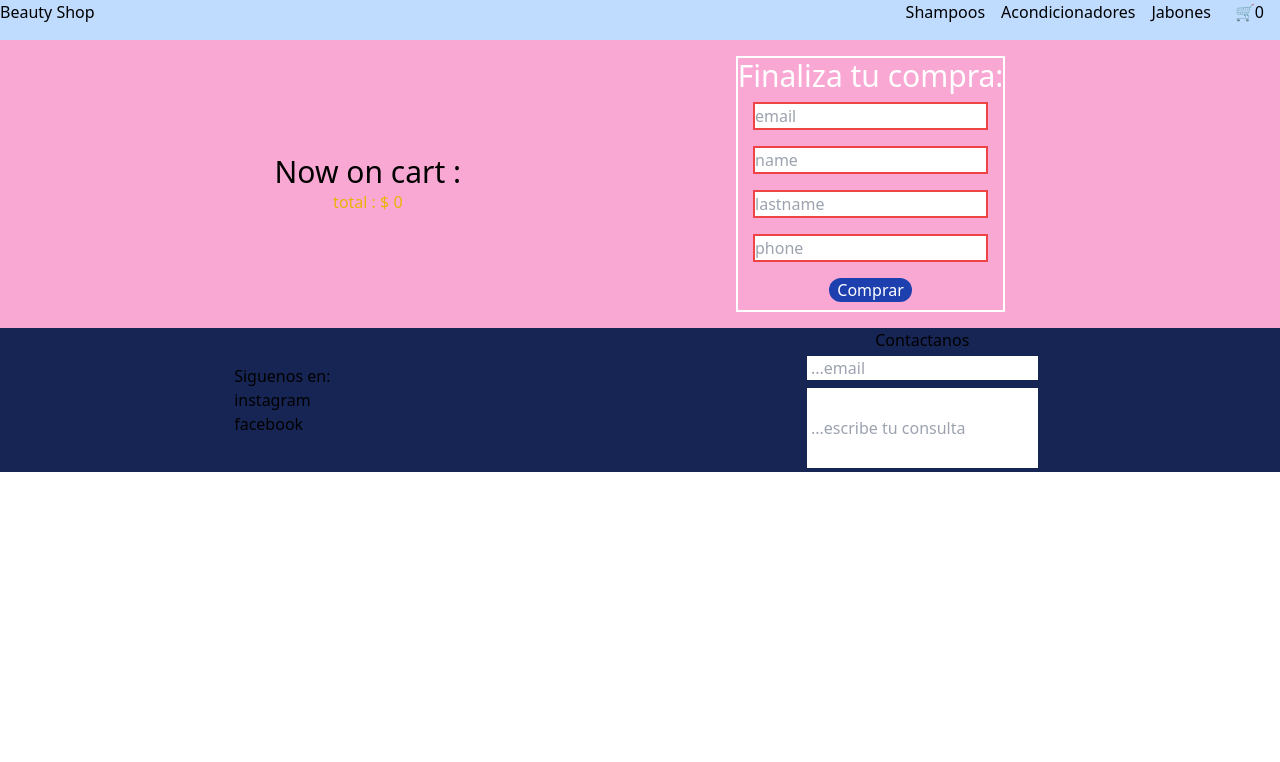
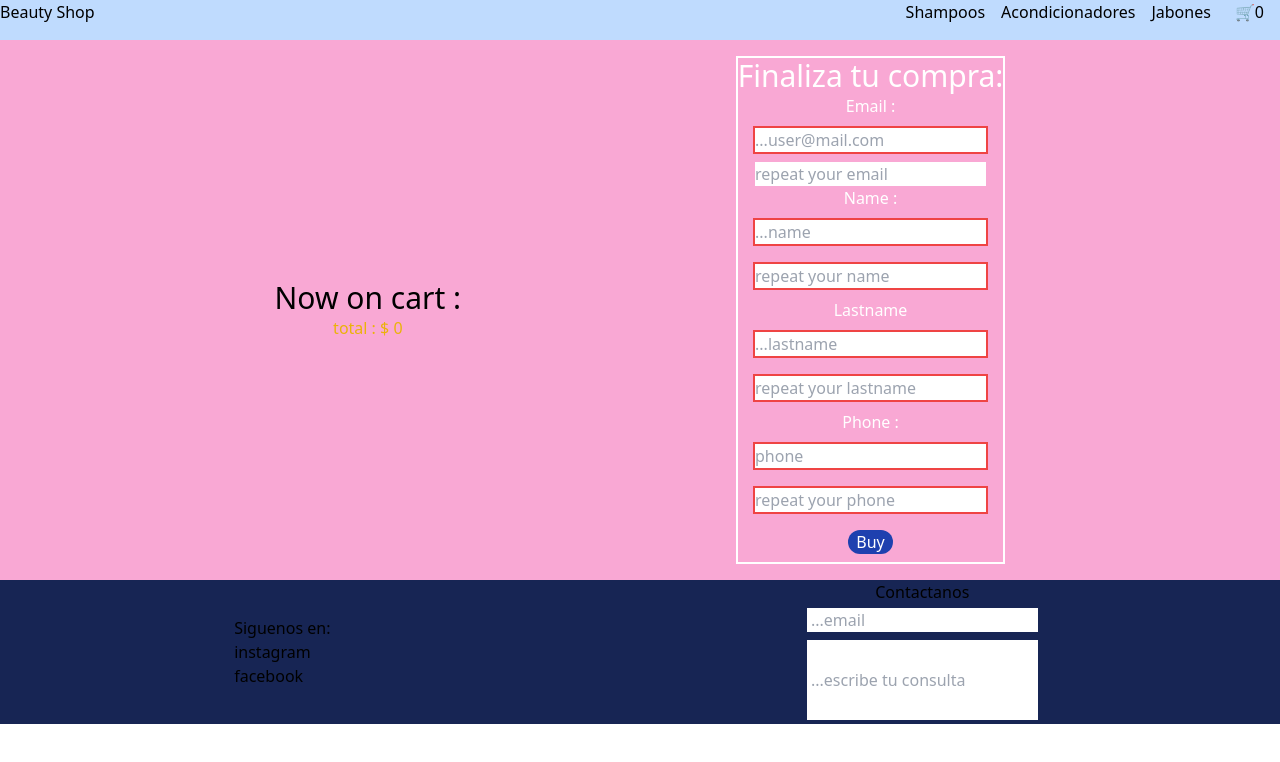
Before and after one commit to navifuentes/E-commerce-proyect, a React (Create React App) app in the folder my-app/: page /cart in a window 1280 px wide. Shown: the top 762 px of the page. Built offline with nearby package versions, Linux system fonts and the light colour scheme.

Commit message:
orders form validations

```diff
--- a/my-app/src/components/Counter/Counter.jsx
+++ /dev/null
@@ -1,60 +0,0 @@
-import { useState, useEffect, useRef } from "react";
-
-const Counter = (props) => {
-  const { initialValue = 0 } = props;
-
-  const [numero, setNumero] = useState(initialValue || 0);
-  const [nombre, setNombre] = useState("");
-  const [limitado, setLimitado] = useState(false);
-
-  const tittleDivRef = useRef("");
-
-  const handleTittleAdd = () => {
-    tittleDivRef.current.innerHTML = "Nuevo Titulo";
-  };
-
-  useEffect(() => {
-    if (numero >= 10) {
-      setLimitado(true);
-    }
-
-    return () => {
-      setLimitado(false);
-    };
-  }, [numero]);
-
-  //eventos onclick
-  const sumar = () => {
-    setNumero(numero + 1);
-  };
-  const restar = () => {
-    setNumero(numero - 1);
-  };
-  const reset = () => {
-    setNumero(0);
-  };
-  return (
-    <div
-      className={`${
-        limitado ? `bg-red-500` : ``
-      } flex items-center justify-around`}
-    >
-      <div ref={tittleDivRef}> </div>
-      <button onClick={handleTittleAdd}>Agregar un titulo</button>
-      <h1 className="text-center">{numero}</h1>
-      <div>
-        <button onClick={restar}>Restar</button>
-      </div>
-      <div>
-        <button onClick={reset}>reset</button>
-      </div>
-      <div>
-        <button disabled={limitado} onClick={sumar}>
-          Sumar
-        </button>
-      </div>
-    </div>
-  );
-};
-
-export default Counter;
--- a/my-app/src/components/Form/CartForm.jsx
+++ b/my-app/src/components/Form/CartForm.jsx
@@ -3,6 +3,8 @@ import useFirebase from "../../hooks/useFirebase";
 
 const CartForm = ({ cartTotal, cart }) => {
   const [order, setOrder] = useState({});
+
+  //sacar a un hook
   const [form, setForm] = useState({
     email: "",
     name: "",
@@ -10,16 +12,34 @@ const CartForm = ({ cartTotal, cart }) => {
     phone: "",
   });
 
+  const [verified, setVerified] = useState({
+    email: false,
+    name: false,
+    lastname: false,
+    phone: false,
+  });
+
   const { createOrder } = useFirebase();
 
   function handleSubmit(e) {
     e.preventDefault();
+
+    if (
+      verified.email &&
+      verified.name &&
+      verified.lastname &&
+      verified.phone
+    ) {
       setOrder({
         buyer: { ...form },
         total: cartTotal,
         products: cart,
       });
       createOrder(order);
+      console.log("new order created");
+    } else {
+      console.log("unverfied form inputs");
+    }
   }
 
   function handleChange(e) {
@@ -27,6 +47,23 @@ const CartForm = ({ cartTotal, cart }) => {
       ...form,
       [e.target.name]: e.target.value,
     });
+  }
+  function handleBlur(e) {
+    if (form?.[e.target.name] === e.target.value) {
+      setVerified({
+        ...verified,
+        [e.target.name]: true,
+      });
+      console.log(`${e.target.name} true`);
+    } else {
+      setVerified({
+        ...verified,
+        [e.target.name]: false,
+      });
+      console.log(`${e.target.name} false`);
+      console.log(form);
+      console.log(verified);
+    }
   }
 
   return (
@@ -36,39 +73,75 @@ const CartForm = ({ cartTotal, cart }) => {
         onSubmit={handleSubmit}
       >
         <h3 className="text-white text-3xl">Finaliza tu compra:</h3>
+        <label className="text-white">Email :</label>
         <input
           className="border-2 border-red-500 my-2"
           name="email"
           type="email"
           onChange={handleChange}
-          placeholder="email"
+          placeholder="...user@mail.com"
+          required
+        />
+        <input
+          //className={checkEmail() ? "border-2 border-yellow-500 my-2" : "border-2 border-red-500 my-2"}
+          name="email"
+          type="email"
+          onBlur={handleBlur}
+          placeholder="repeat your email"
+        />
+        <label className="text-white">Name :</label>
+        <input
+          className="border-2 border-red-500 my-2"
+          type="text"
+          name="name"
+          onChange={handleChange}
+          placeholder="...name"
+          required
         />
         <input
           className="border-2 border-red-500 my-2"
           type="text"
           name="name"
+          onBlur={handleBlur}
+          placeholder="repeat your name"
+        />
+        <label className="text-white">Lastname</label>
+        <input
+          className="border-2 border-red-500 my-2"
+          type="text"
+          name="lastname"
           onChange={handleChange}
-          placeholder="name"
+          placeholder="...lastname"
+          required
         />
         <input
           className="border-2 border-red-500 my-2"
           type="text"
           name="lastname"
-          onChange={handleChange}
-          placeholder="lastname"
+          onBlur={handleBlur}
+          placeholder="repeat your lastname"
         />
+        <label className="text-white">Phone :</label>
         <input
           className="border-2 border-red-500 my-2"
           type="tel"
           name="phone"
           onChange={handleChange}
           placeholder="phone"
+          required
+        />
+        <input
+          className="border-2 border-red-500 my-2"
+          type="tel"
+          name="phone"
+          onBlur={handleBlur}
+          placeholder="repeat your phone"
         />
         <button
           className="rounded-full bg-blue-800 hover:bg-blue-950 text-white px-2 my-2"
           type="submit"
         >
-          Comprar
+          Buy
         </button>
       </form>
     </>
--- a/my-app/src/hooks/useFirebase.jsx
+++ b/my-app/src/hooks/useFirebase.jsx
@@ -46,7 +46,12 @@ export default function useFirebase() {
   };
 
   const createOrder = async (order) => {
-    const newOrderDoc = await addDoc(collection(db, "orders"), order);
+    try {
+      const newOrderDoc = await addDoc(collection(db, "orders"), order);
+      console.log(newOrderDoc);
+    } catch (error) {
+      console.log(error);
+    }
   };
 
   return {
```
Also changed, not shown: 2 other files (tests, documents, lock files or other folders). Lines whose indentation alone changed are shown as unchanged.
